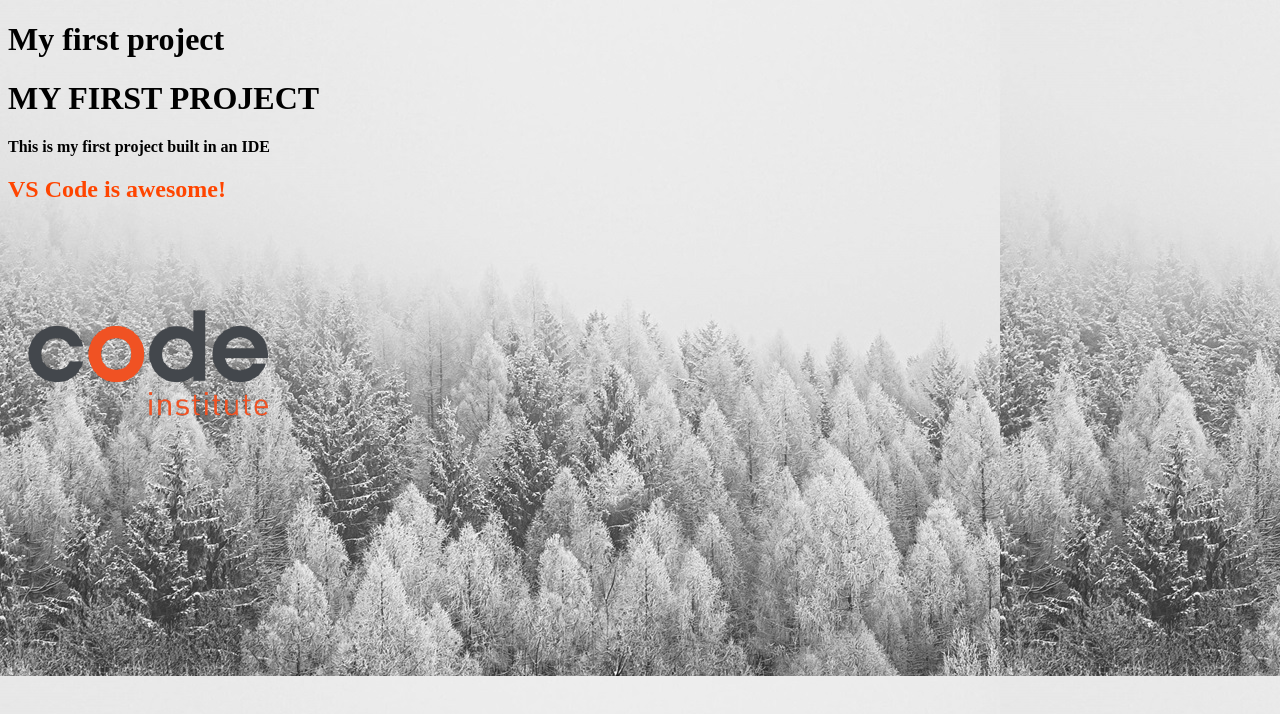
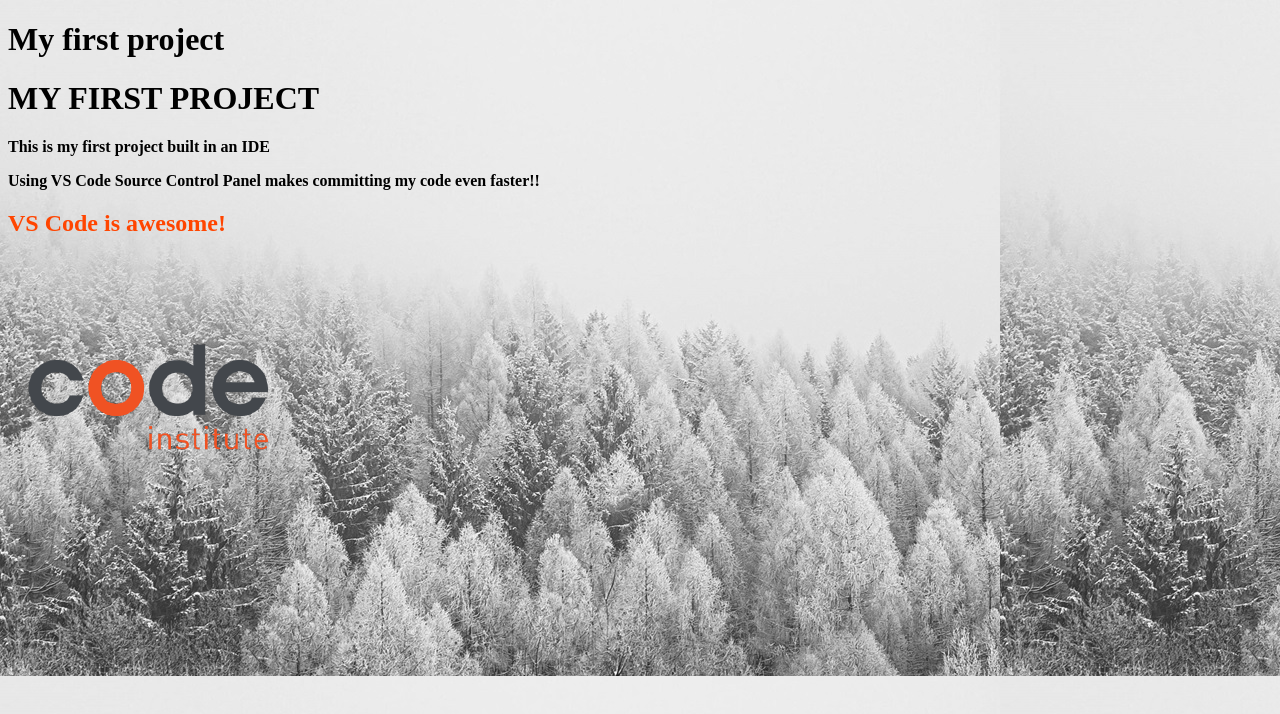
Before and after one commit to ali-khurshid/my-first-project, a plain HTML site: page my-first-project/index.html in a window 1280 px wide. Drawn offline with Linux system fonts and the light colour scheme.

Commit message:
Added a new paragraph about using Source Control panel

```diff
--- a/my-first-project/index.html
+++ b/my-first-project/index.html
@@ -10,6 +10,7 @@
     <h1>My first project</h1>
     <h1> MY FIRST PROJECT</h1>
     <p>This is my first project built in an IDE</p>
+    <p> Using VS Code Source Control Panel makes committing my code even faster!!</p>
     <h2> VS Code is awesome!</h2>
     <img src="assets/images/ci-logo.png" alt="Code Institute Logo" />
   </body>
```
